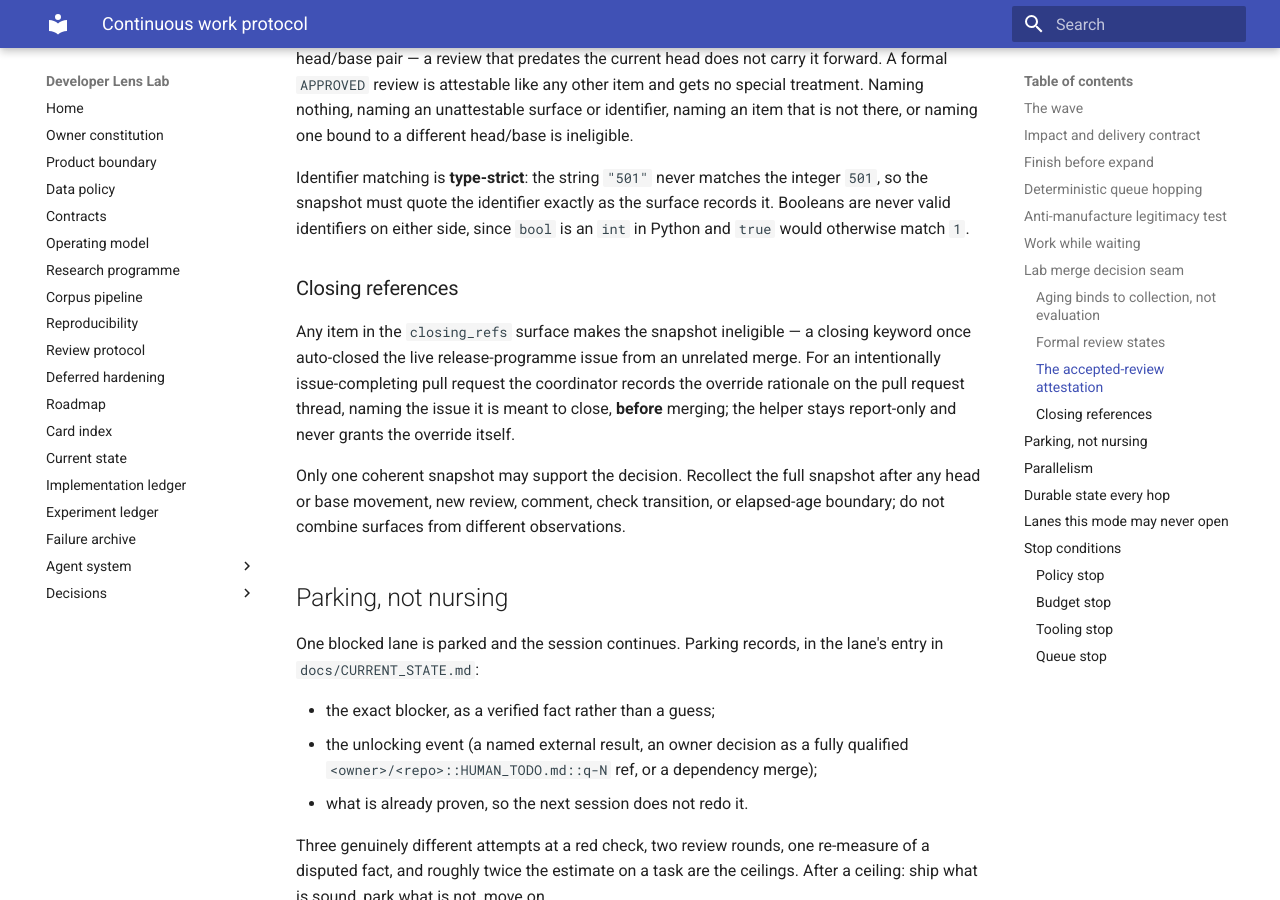
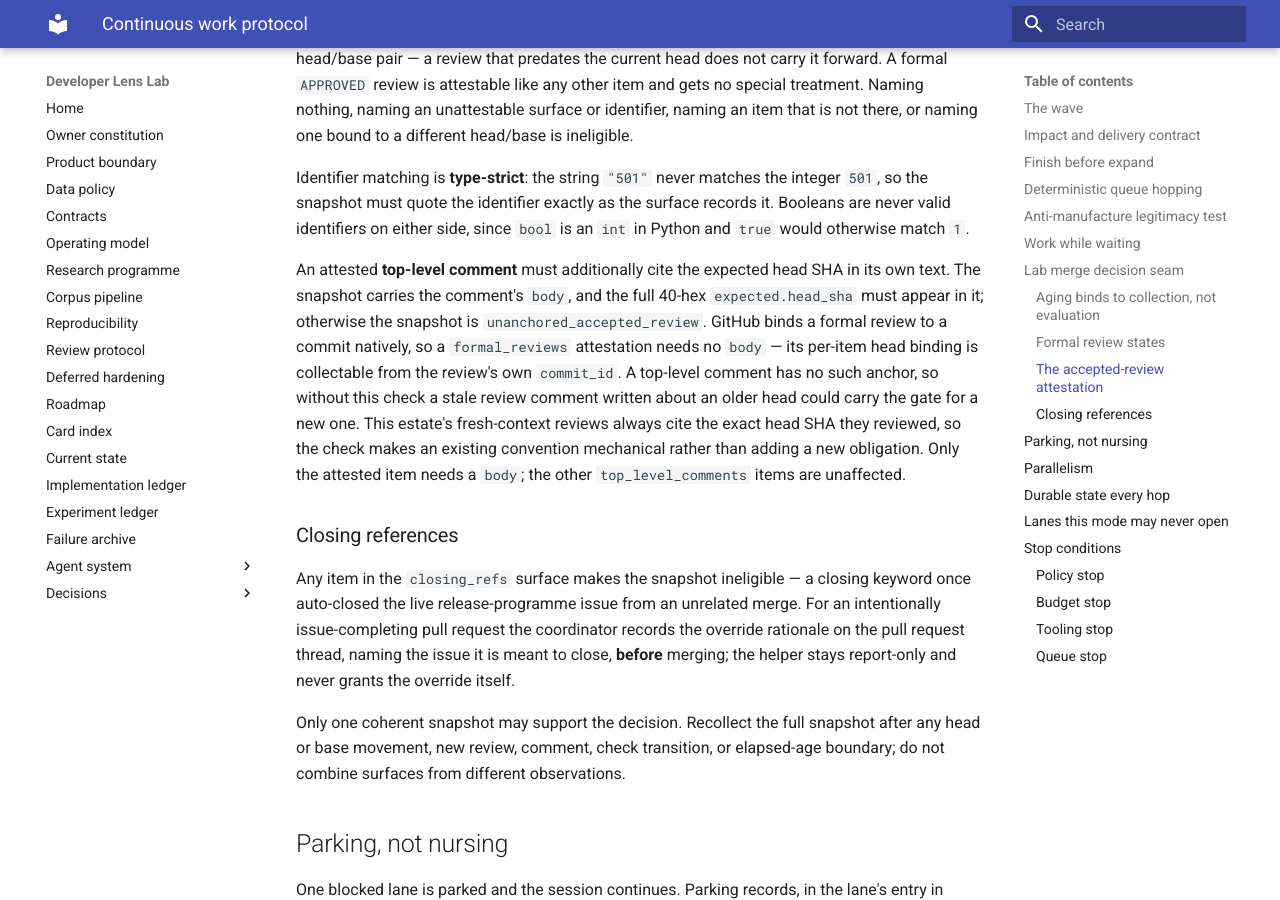
Before and after one commit to Chris0Jeky/developer-lens-lab, an MkDocs documentation site: the page built from docs/agent-system/CONTINUOUS_WORK_PROTOCOL.md, in a window 1280 px wide and 900 px high, scrolled down 5567 px. Built offline with MkDocs 1.6.1 and Material for MkDocs 9.7.7, drawn with Linux system fonts in a browser that asks for light colours.

Commit message:
Document the top-level comment head anchor

```diff
--- a/docs/agent-system/CONTINUOUS_WORK_PROTOCOL.md
+++ b/docs/agent-system/CONTINUOUS_WORK_PROTOCOL.md
@@ -213,6 +213,16 @@ snapshot must quote the identifier exactly as the surface records it. Booleans a
 identifiers on either side, since `bool` is an `int` in Python and `true` would otherwise match
 `1`.
 
+An attested **top-level comment** must additionally cite the expected head SHA in its own text. The
+snapshot carries the comment's `body`, and the full 40-hex `expected.head_sha` must appear in it;
+otherwise the snapshot is `unanchored_accepted_review`. GitHub binds a formal review to a commit
+natively, so a `formal_reviews` attestation needs no `body` — its per-item head binding is
+collectable from the review's own `commit_id`. A top-level comment has no such anchor, so without
+this check a stale review comment written about an older head could carry the gate for a new one.
+This estate's fresh-context reviews always cite the exact head SHA they reviewed, so the check makes
+an existing convention mechanical rather than adding a new obligation. Only the attested item needs
+a `body`; the other `top_level_comments` items are unaffected.
+
 ### Closing references
 
 Any item in the `closing_refs` surface makes the snapshot ineligible — a closing keyword once
```
